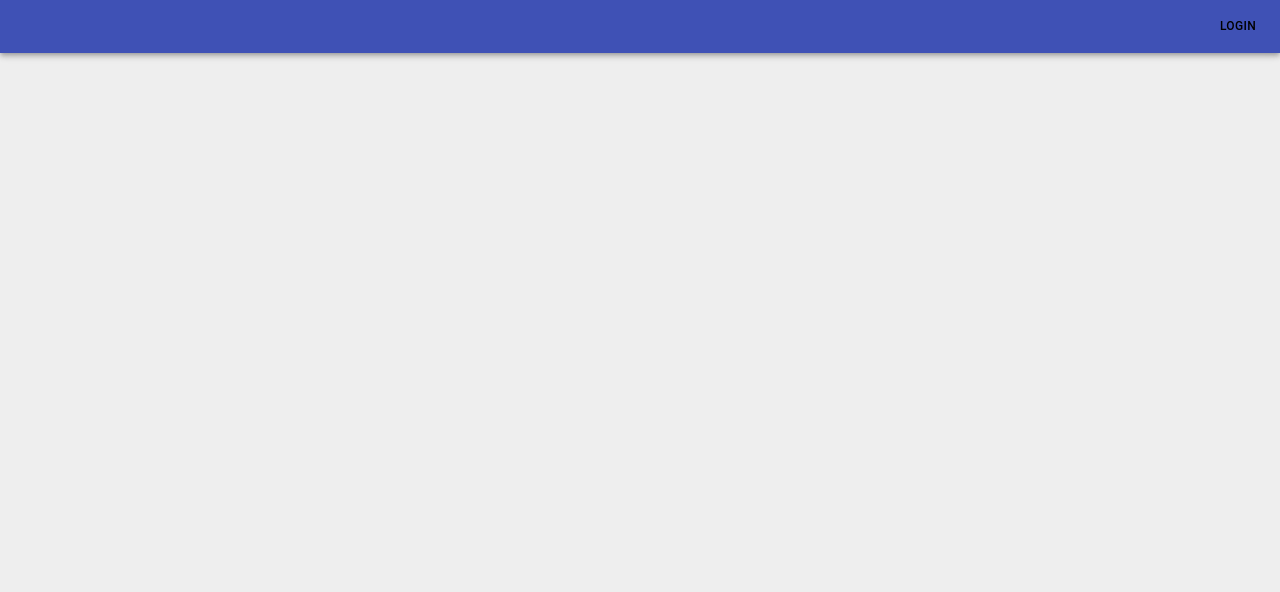
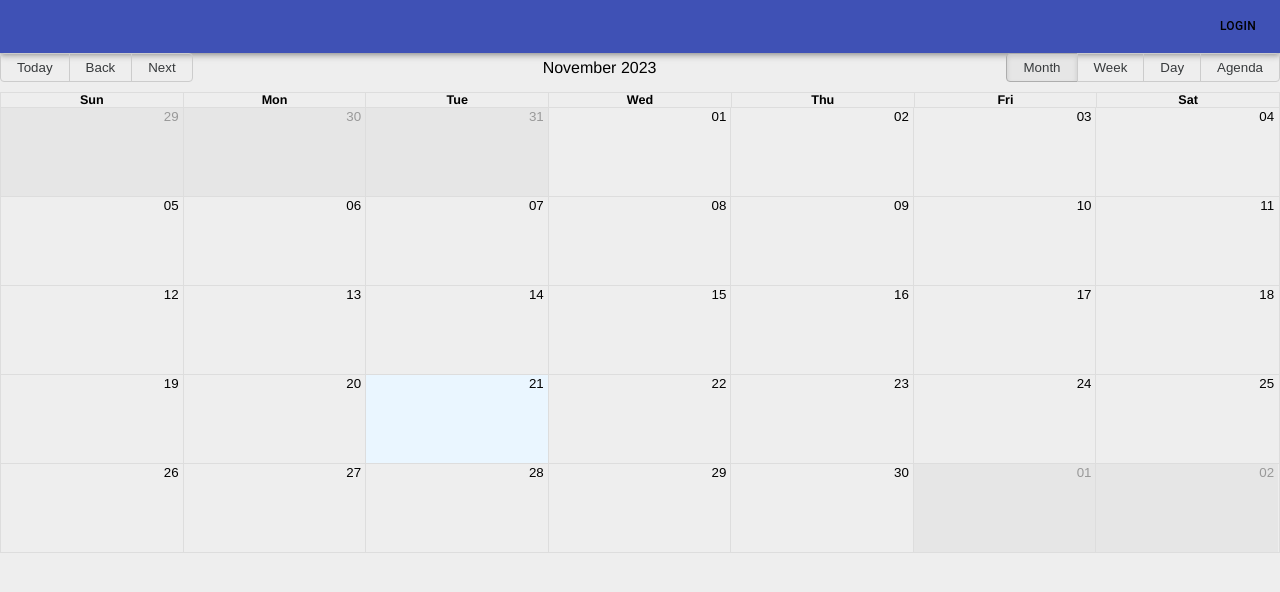
Before and after one commit to Abdulrahimch/modernlock-fr, a React (Create React App) app: page /calender in a window 1280 px wide. Shown: the top 592 px of the page. Built offline with nearby package versions, Linux system fonts and the light colour scheme.

Commit message:
creating CustomCalendar

```diff
--- a/package.json
+++ b/package.json
@@ -15,10 +15,12 @@
     "@types/jest": "26.0.24",
     "@types/node": "12.20.37",
     "@types/react": "17.0.34",
+    "@types/react-big-calendar": "^1.8.5",
     "@types/react-dom": "17.0.11",
     "axios": "0.24.0",
     "formik": "2.2.9",
     "react": "^17.0.2",
+    "react-big-calendar": "^1.8.5",
     "react-dom": "17.0.2",
     "react-router-dom": "5.3.0",
     "react-scripts": "^5.0.1",
--- a/src/App.tsx
+++ b/src/App.tsx
@@ -6,6 +6,7 @@ import { AuthProvider } from './context/useAuthContext';
 import Test from './pages/Test';
 import Header from './components/Header/Header';
 import Home from './pages/Home/Home';
+import Calendar from './pages/Calendar/Calendar';
 
 // import Header from './components/Header/Header';
 
@@ -19,6 +20,7 @@ function App (): JSX.Element {
                             <Switch>
                                 <Box style={{ overflow: 'hidden' }}>
                                     <Route exact path="/" component={Home} />
+                                    <Route exact path="/calender" component={Calendar} />
                                 </Box>
                             </Switch>
                     {/* </AuthProvider> */}
--- /dev/null
+++ b/src/components/CustomCalendar/CustomCalendar.tsx
@@ -0,0 +1,37 @@
+import { Calendar, dateFnsLocalizer } from 'react-big-calendar'
+import format from 'date-fns/format'
+import parse from 'date-fns/parse'
+import startOfWeek from 'date-fns/startOfWeek'
+import getDay from 'date-fns/getDay'
+import enUS from 'date-fns/locale/en-US'
+import { Box } from '@material-ui/core'
+
+const locales = {
+  'en-US': enUS,
+}
+
+const localizer = dateFnsLocalizer({
+  format,
+  parse,
+  startOfWeek,
+  getDay,
+  locales,
+})
+
+interface Props {
+  events: any[]
+};
+
+const CustomCalendar = (events: Props) => (
+  <Box>
+    <Calendar
+      localizer={localizer}
+      events={[]}
+      startAccessor="start"
+      endAccessor="end"
+      style={{ height: 500 }}
+    />
+  </Box>
+)
+
+export default CustomCalendar;
--- a/src/index.js
+++ b/src/index.js
@@ -2,5 +2,6 @@ import React from 'react';
 import ReactDOM from 'react-dom';
 import './index.css';
 import App from './App';
+import "react-big-calendar/lib/css/react-big-calendar.css";
 
 ReactDOM.render(<App />, document.getElementById('root'));
--- /dev/null
+++ b/src/pages/Calendar/Calendar.tsx
@@ -0,0 +1,7 @@
+import CustomCalendar from "../../components/CustomCalendar/CustomCalendar";
+
+const Calendar = () => (
+      <CustomCalendar events={[]} />
+  )
+
+  export default Calendar;
```
Also changed, not shown: src/pages/Calendar/useStyles.ts (added, +26 -0 lines), 1 other file (tests, documents, lock files or other folders).
